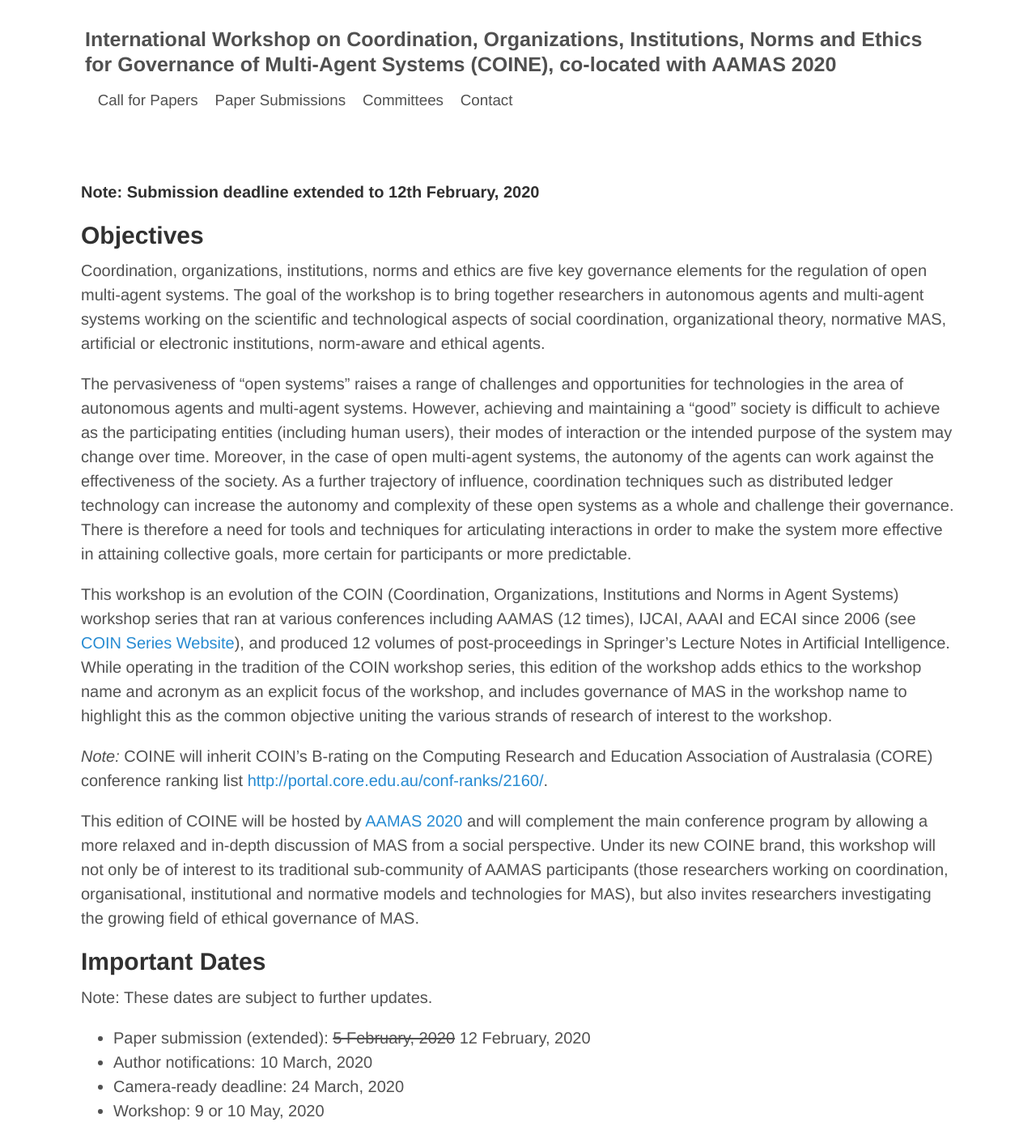
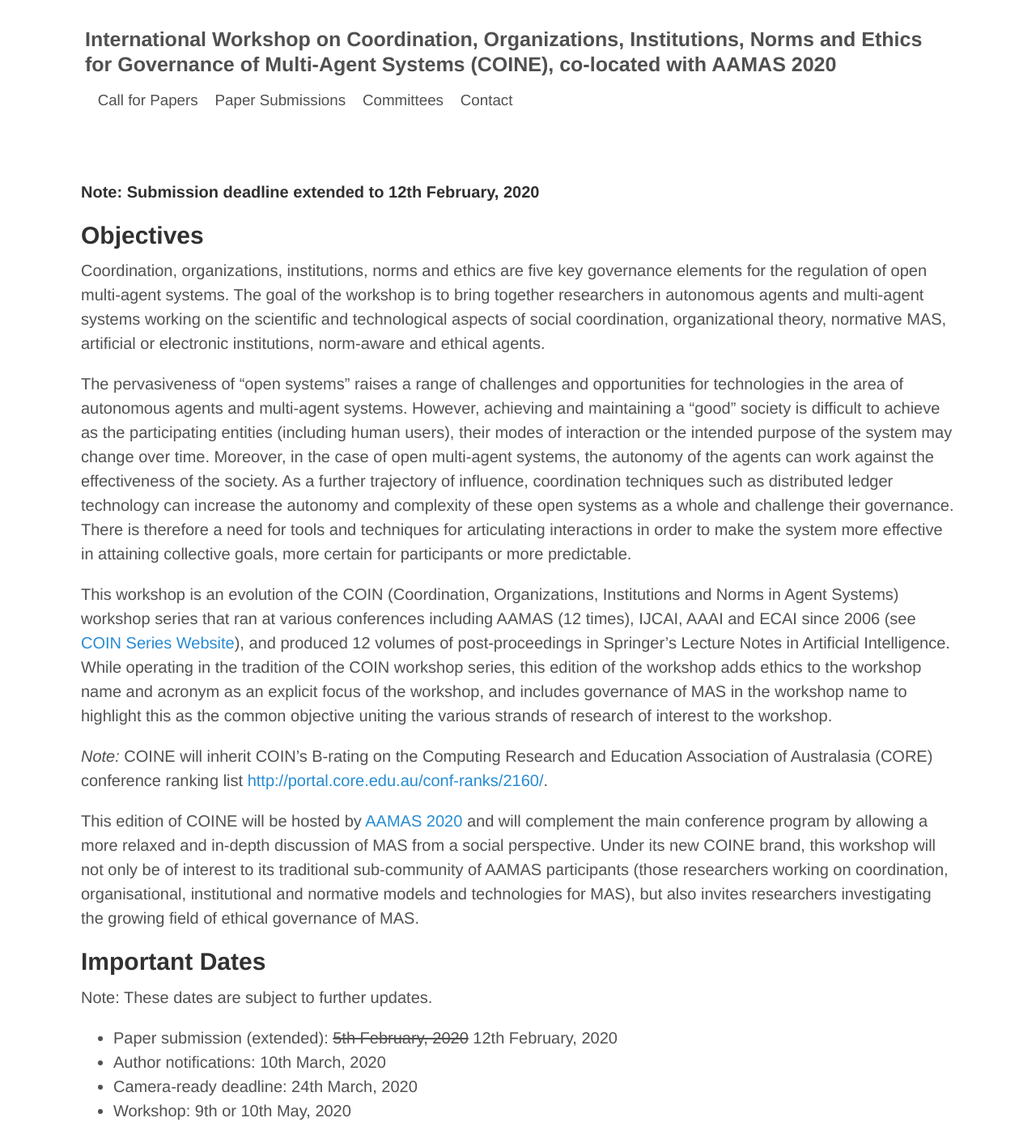
Before and after one commit to coin-workshop/coine-2020-new-zealand, a Jekyll site: the page built from index.md, in a window 1280 px wide. Shown: the whole page at 81% size. Built offline with Jekyll 4.4.1, drawn with Linux system fonts in a browser that asks for light colours.

Commit message:
Modify date formatting.

```diff
--- a/index.md
+++ b/index.md
@@ -27,10 +27,10 @@ This edition of COINE will be hosted by [AAMAS 2020](https://aamas2020.conferenc
 
 Note: These dates are subject to further updates.
 
-- Paper submission (extended): ~~5 February, 2020~~ 12 February, 2020
-- Author notifications: 10 March, 2020
-- Camera-ready deadline: 24 March, 2020
-- Workshop: 9 or 10 May, 2020
+- Paper submission (extended): ~~5th February, 2020~~ 12th February, 2020
+- Author notifications: 10th March, 2020
+- Camera-ready deadline: 24th March, 2020
+- Workshop: 9th or 10th May, 2020
 
 <!---
 - ~~February 7, 2017~~ February 17, 2017: Deadline for paper submissions
```
